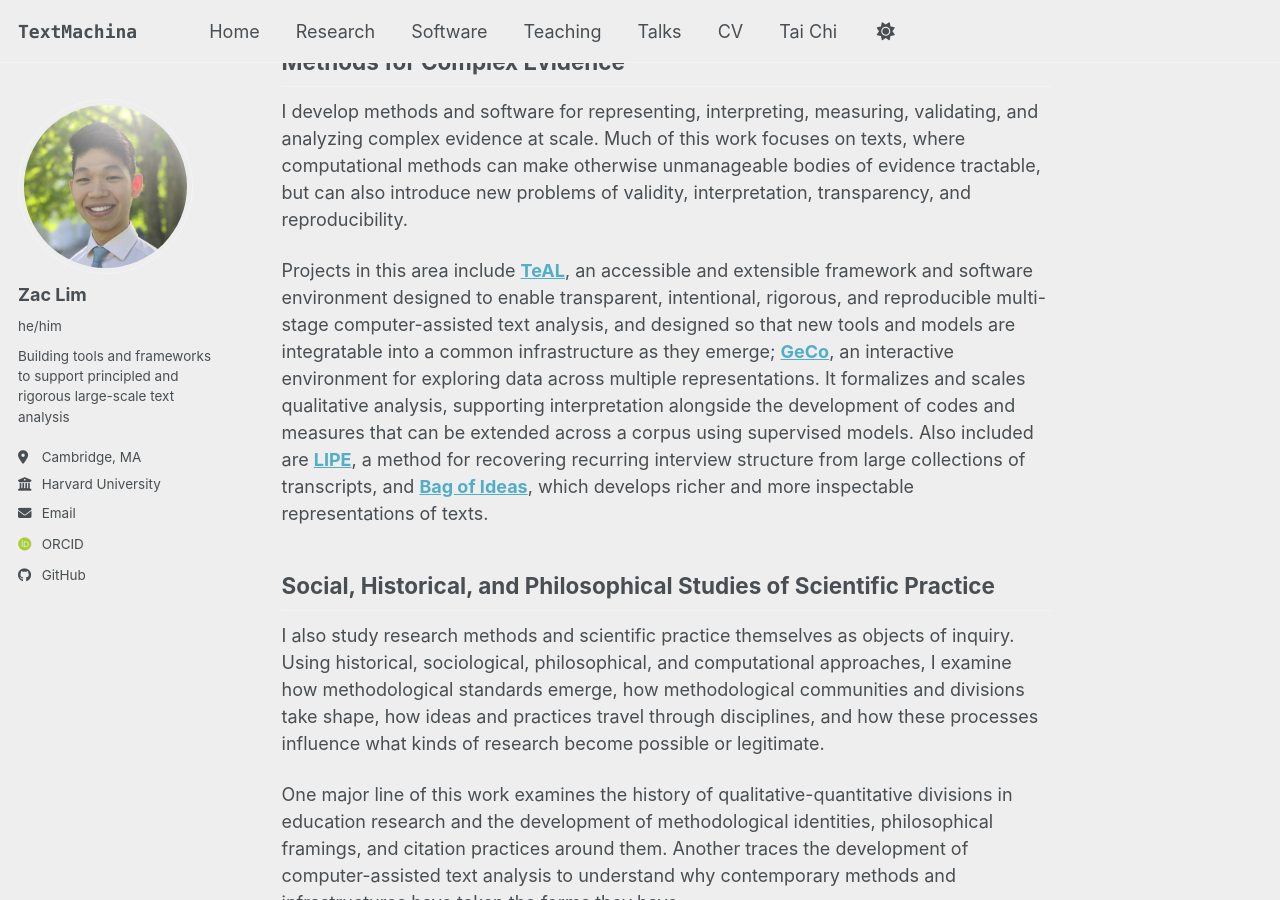
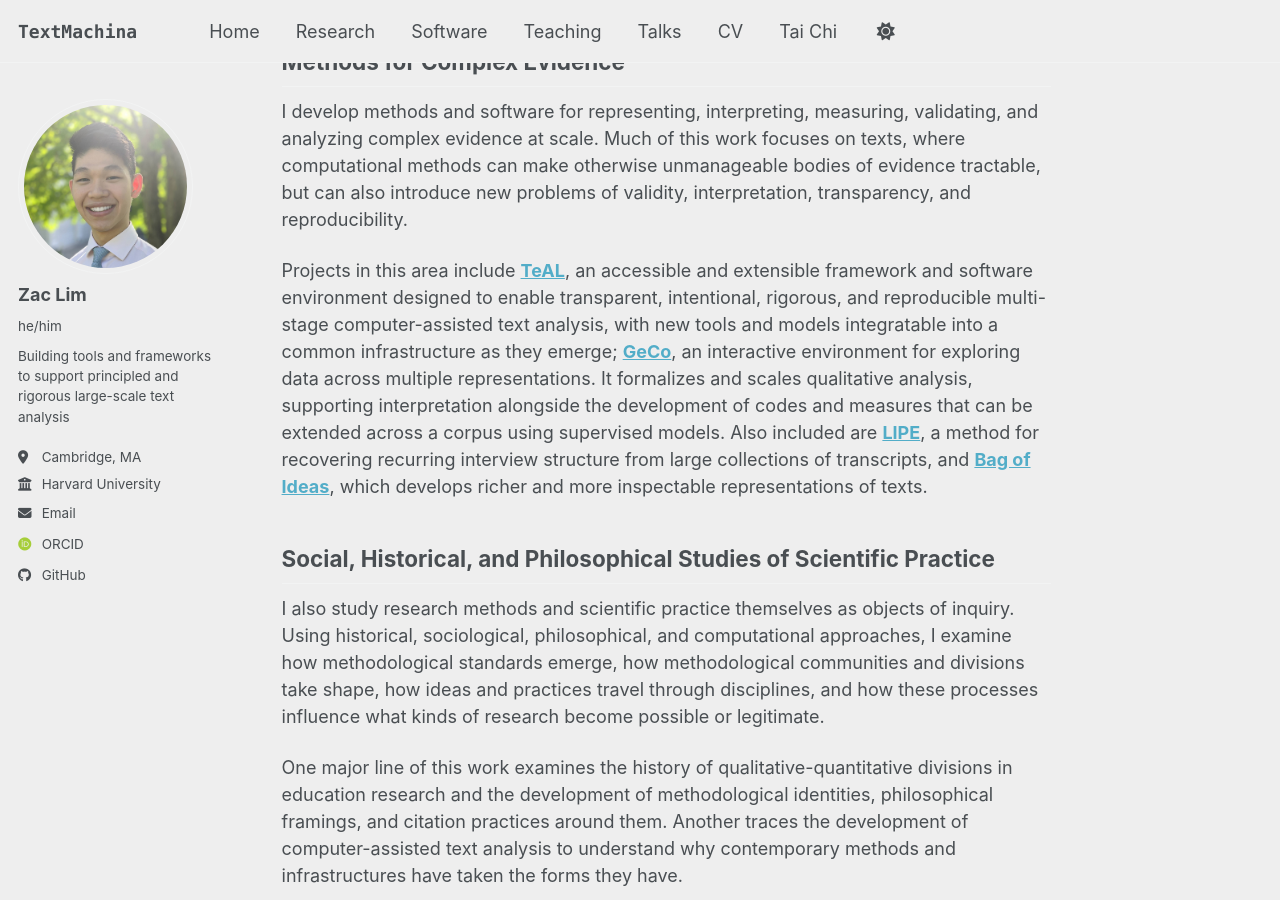
Before and after one commit to zacthinks/zacthinks.github.io, a Jekyll site: the page built from _pages/about.md, in a window 1280 px wide and 900 px high, scrolled down 563 px. Built offline with Jekyll 4.4.1, drawn with Linux system fonts in a browser that asks for light colours; some web fonts are replaced; a script bundle is joined from its source files by our own code; library files that are not in the unit come from our copies.

Commit message:
Polish TeAL homepage description

```diff
--- a/_pages/about.md
+++ b/_pages/about.md
@@ -17,7 +17,7 @@ My current work spans two mutually informing areas: **methods for complex eviden
 
 I develop methods and software for representing, interpreting, measuring, validating, and analyzing complex evidence at scale. Much of this work focuses on texts, where computational methods can make otherwise unmanageable bodies of evidence tractable, but can also introduce new problems of validity, interpretation, transparency, and reproducibility.
 
-Projects in this area include [**TeAL**](/teal/), an accessible and extensible framework and software environment designed to enable transparent, intentional, rigorous, and reproducible multi-stage computer-assisted text analysis, and designed so that new tools and models are integratable into a common infrastructure as they emerge; [**GeCo**](/geco/), an interactive environment for exploring data across multiple representations. It formalizes and scales qualitative analysis, supporting interpretation alongside the development of codes and measures that can be extended across a corpus using supervised models. Also included are [**LIPE**](/lipe/), a method for recovering recurring interview structure from large collections of transcripts, and [**Bag of Ideas**](/bag-of-ideas/), which develops richer and more inspectable representations of texts.
+Projects in this area include [**TeAL**](/teal/), an accessible and extensible framework and software environment designed to enable transparent, intentional, rigorous, and reproducible multi-stage computer-assisted text analysis, with new tools and models integratable into a common infrastructure as they emerge; [**GeCo**](/geco/), an interactive environment for exploring data across multiple representations. It formalizes and scales qualitative analysis, supporting interpretation alongside the development of codes and measures that can be extended across a corpus using supervised models. Also included are [**LIPE**](/lipe/), a method for recovering recurring interview structure from large collections of transcripts, and [**Bag of Ideas**](/bag-of-ideas/), which develops richer and more inspectable representations of texts.
 
 ## Social, Historical, and Philosophical Studies of Scientific Practice
 
```
